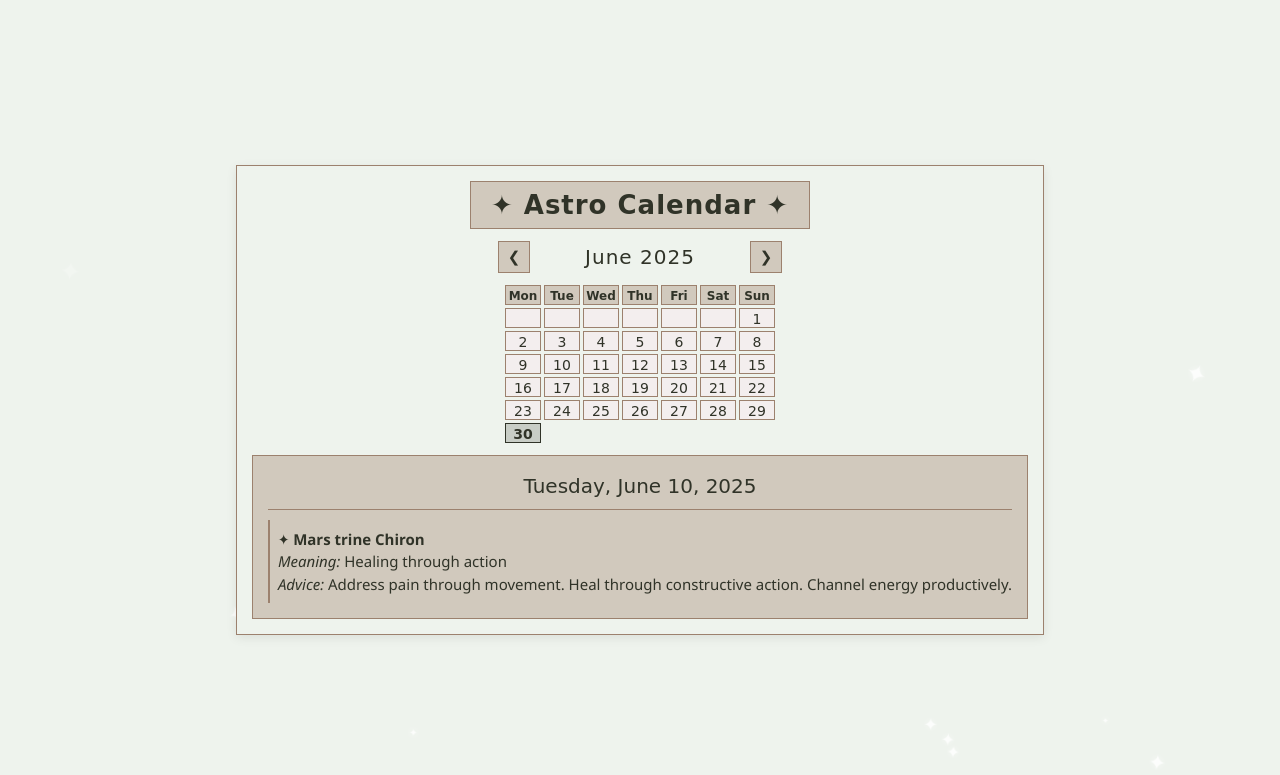
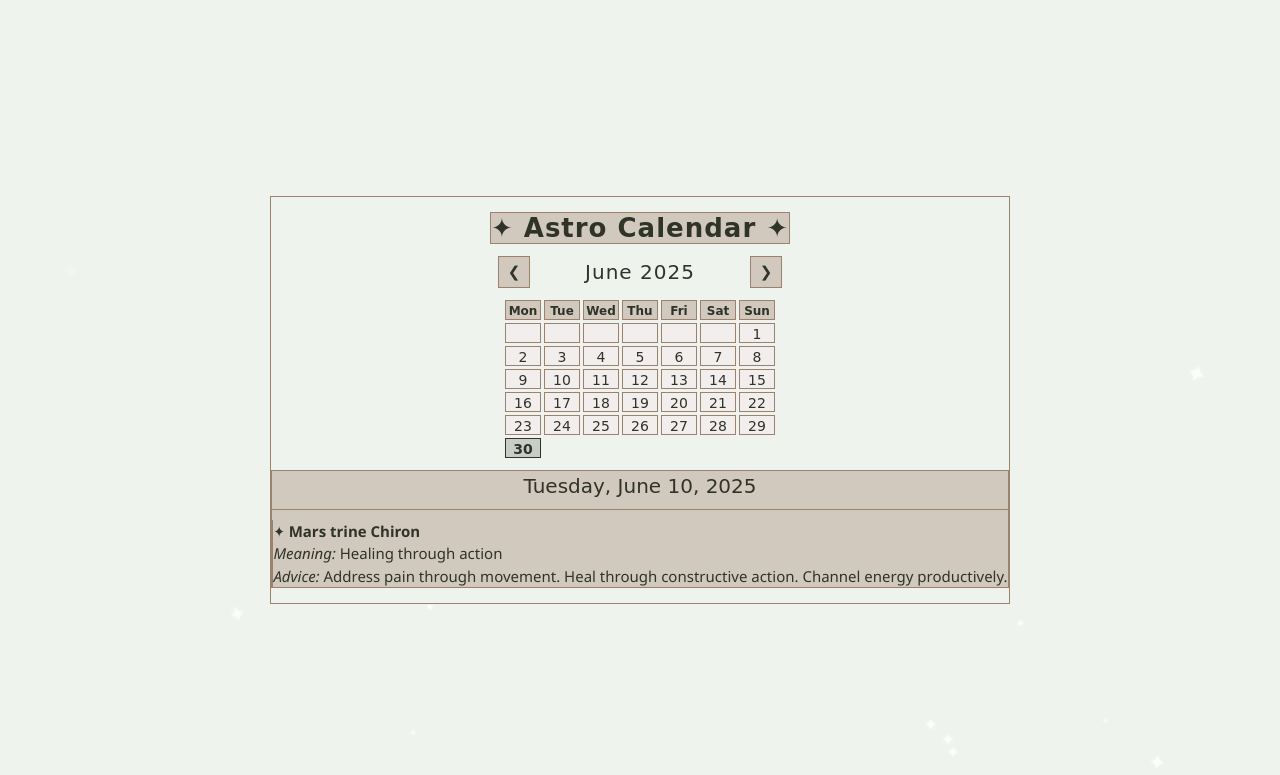
Before and after one commit to whimsicalfairy777/astro-calendar, a plain HTML site: page index.html in a window 1280 px wide. Both pictures are taken after a click on the element "10". Shown: the top 775 px of the page. Drawn offline with Linux system fonts and the light colour scheme; a web font is replaced by a local one.

Commit message:
Update index.html - no padding + 1px borders

```diff
--- a/index.html
+++ b/index.html
@@ -16,7 +16,6 @@
       font-family: 'UnifrakturMaguntia', cursive;
       background: #EEF3ED;
       text-align: center;
-      padding: 20px;
       overflow: hidden;
       color: #303328;
       position: relative;
@@ -30,7 +29,6 @@
       background: #EEF3ED;
       border: 1px solid #9C816E;
       display: inline-block;
-      box-shadow: 0 3px 10px rgba(0,0,0,0.08);
       position: relative;
       z-index: 10;
       max-width: 95vw;
@@ -39,13 +37,11 @@
 
     .title-container {
       margin: 15px 0 12px;
-      padding: 0 15px;
     }
 
     h1 {
       background: #D1C9BD;
       color: #303328;
-      padding: 8px 20px;
       border: 1px solid #9C816E;
       display: inline-block;
       font-size: 26px;
@@ -93,7 +89,6 @@
     #eventSummary {
       font-family: 'Segoe UI', Tahoma, Geneva, Verdana, sans-serif;
       font-size: 15px;
-      padding: 15px;
       background: #D1C9BD;
       border: 1px solid #9C816E;
       display: inline-block;
@@ -178,13 +173,10 @@
 
     .event-detail {
       margin-top: 10px;
-      padding: 8px 0;
-      border-left: 2px solid #9C816E;
-      padding-left: 8px;
+      border-left: 1px solid #9C816E;
     }
 
     .content-wrapper {
-      padding: 0 15px;
     }
 
     .loading-message {
```
